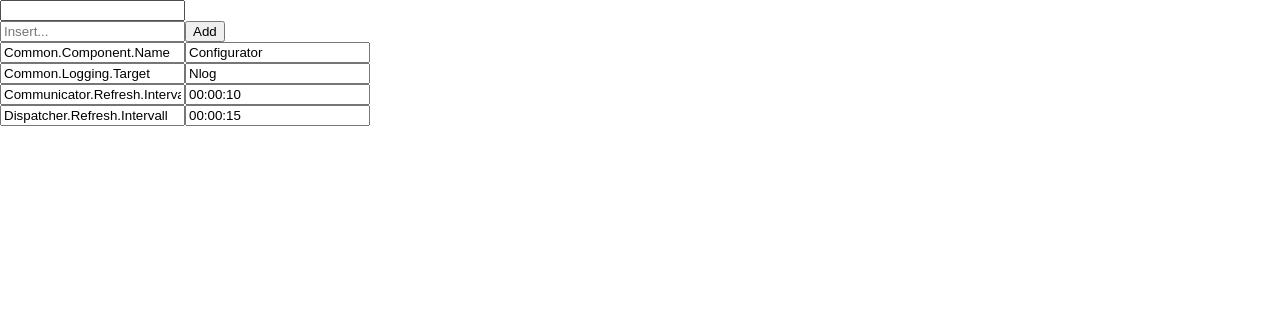
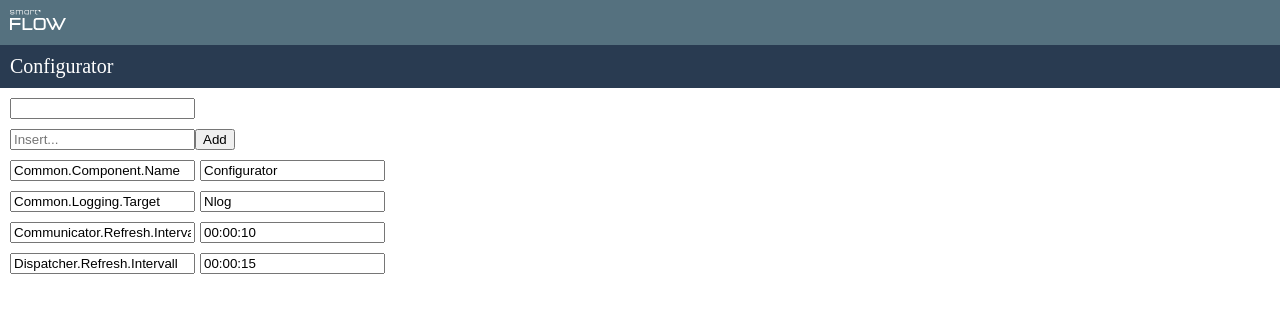
Before and after one commit to deBabbbe/vue_configurator, a Vue app: page / in a window 1280 px wide. Shown: the top 312 px of the page. Built offline with nearby package versions, Linux system fonts and the light colour scheme.

Commit message:
* Added ActionBar and ApplicationBar * Added Logo * Searchbar is able to add entries now ** Todo: *** Check if entry already exists *** Remove whitespaces, ... *** see logic in ConfigEntryList

```diff
--- a/src/App.vue
+++ b/src/App.vue
@@ -1,5 +1,7 @@
 <template>
-  <SearchBar @searchValueChanged="filterEntries" />
+  <ApplicationBar />
+  <ActionBar />
+  <SearchBar @searchValueChanged="filterEntries" @addNewEntry="addNewEntry" />
   <ConfigEntryList
     :configEntries="currentConfigEntries"
     @addNewEntry="addNewEntry"
@@ -7,7 +9,10 @@
 </template>
 
 <script setup lang="ts">
+import { v4 as uuidv4 } from "uuid";
 import { ref } from "vue";
+import ActionBar from "./components/ActionBar.vue";
+import ApplicationBar from "./components/ApplicationBar.vue";
 import ConfigEntryList from "./components/ConfigEntryList.vue";
 import SearchBar from "./components/SearchBar.vue";
 import { configEntries } from "./data/configurationEntries";
@@ -16,12 +21,15 @@
 
 const filterEntries = (searchValue: string) => {
   currentConfigEntries.value = configEntries.filter((entry) => {
-    return entry.key.toLowerCase().includes(searchValue.toLowerCase());
+    return entry.key?.toLowerCase().includes(searchValue.toLowerCase());
   });
-  console.warn(currentConfigEntries.value.length);
 };
 
 const addNewEntry = (newEntry: IConfigurationEntry): void => {
-  currentConfigEntries.value.push(newEntry);
+  configEntries.push({
+    id: uuidv4(),
+    key: newEntry,
+    value: "",
+  });
 };
 </script>
--- /dev/null
+++ b/src/components/ActionBar.vue
@@ -0,0 +1,12 @@
+<template>
+  <div className="ActionBar">Configurator</div>
+</template>
+<style>
+.ActionBar {
+  font-size: 20px;
+  background-color: #293b51;
+  color: white;
+  padding: 10px;
+  user-select: none;
+}
+</style>
--- /dev/null
+++ b/src/components/ApplicationBar.vue
@@ -0,0 +1,19 @@
+<template>
+  <div className="ApplicationBar">
+    <img src="../icons/Logo.svg" alt="Logo" />
+  </div>
+</template>
+<script lang="ts" setup></script>
+<style>
+.ApplicationBar {
+  font-size: 20px;
+  background-color: #55717f;
+  color: white;
+  padding: 10px;
+}
+
+img {
+  widows: 60px;
+  height: 20px;
+}
+</style>
--- a/src/components/ConfigEntryList.vue
+++ b/src/components/ConfigEntryList.vue
@@ -5,18 +5,18 @@
       v-on:keyup.enter="addEntry"
       v-model="newEntry"
       placeholder="Insert..."
+      style="margin: 0 0 10px 10px"
     />
     <button @click="addEntry">Add</button>
   </div>
-  <div v-for="entry in currentConfigEntries">
-    <input v-model="entry.key" />
+  <div v-for="entry in currentConfigEntries" style="margin: 0 0 10px 10px">
+    <input v-model="entry.key" style="margin-right: 5px" />
     <input v-model="entry.value" />
   </div>
 </template>
 
 <script lang="ts" setup>
 import type { ConfigurationEntry as IConfigurationEntry } from "@/data/configurationEntries";
-import { v4 as uuidv4 } from "uuid";
 import { computed, ref } from "vue";
 
 const props = defineProps<{
@@ -35,11 +35,7 @@
   const isEntryAlreadyInList = currentConfigEntries.value.find(keyIsNewEntry);
   if (isNewEntryEmpty || isEntryAlreadyInList) return;
 
-  emit("addNewEntry", {
-    id: uuidv4(),
-    key: valueToAdd,
-    value: "",
-  });
+  emit("addNewEntry", valueToAdd);
 
   newEntry.value = "";
 };
--- a/src/components/SearchBar.vue
+++ b/src/components/SearchBar.vue
@@ -1,12 +1,20 @@
 <template>
-  <input v-model="searchValue" v-on:keyup="setFilter" />
+  <input
+    v-model="searchValue"
+    v-on:keyup="setFilter"
+    style="margin: 10px 0 10px 10px"
+  />
 </template>
 <script setup lang="ts">
 import { ref } from "vue";
 
-const emit = defineEmits(["searchValueChanged"]);
+const emit = defineEmits(["searchValueChanged", "addNewEntry"]);
 const searchValue = ref("");
-const setFilter = (_: Event): void => {
+const setFilter = (e: KeyboardEvent): void => {
+  if (e.code == "Enter") {
+    emit("addNewEntry", searchValue.value);
+    searchValue.value = "";
+  }
   emit("searchValueChanged", searchValue.value);
 };
 </script>
```
Also changed, not shown: src/icons/Logo.svg (added).
